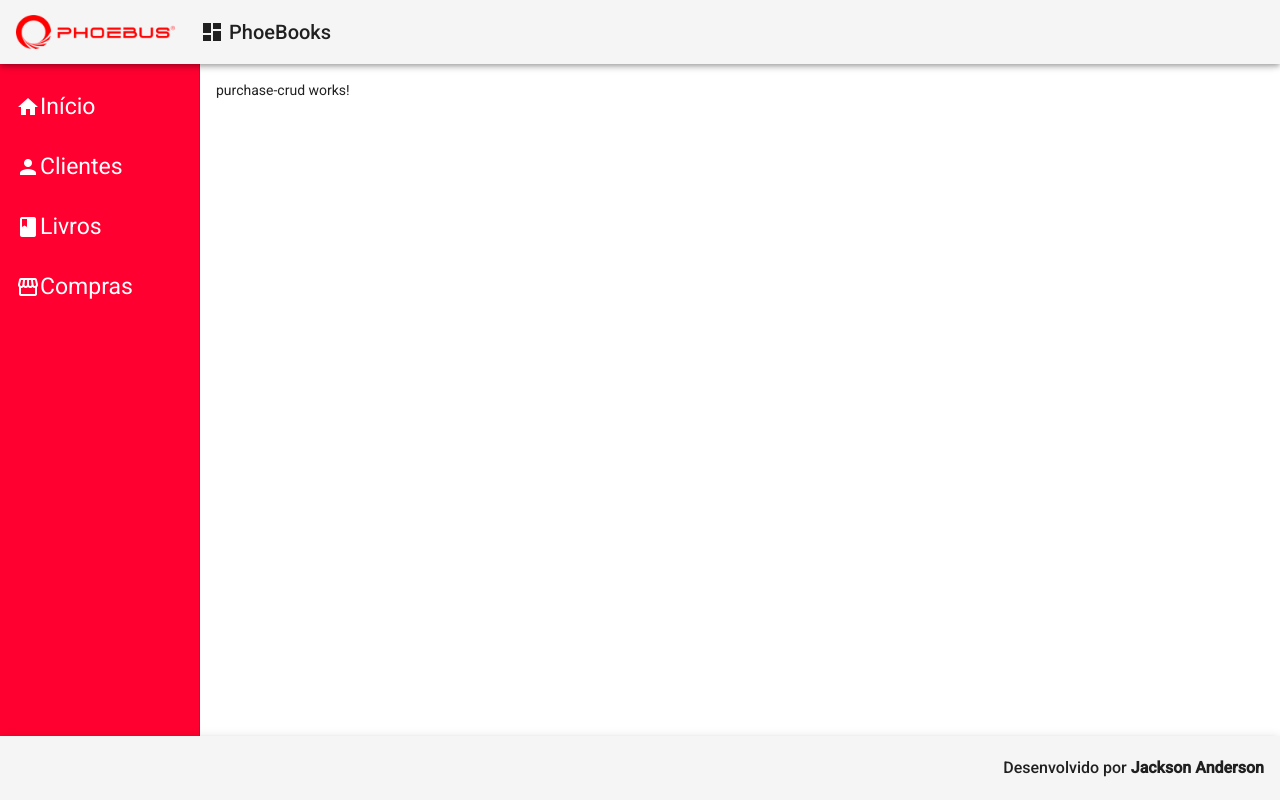
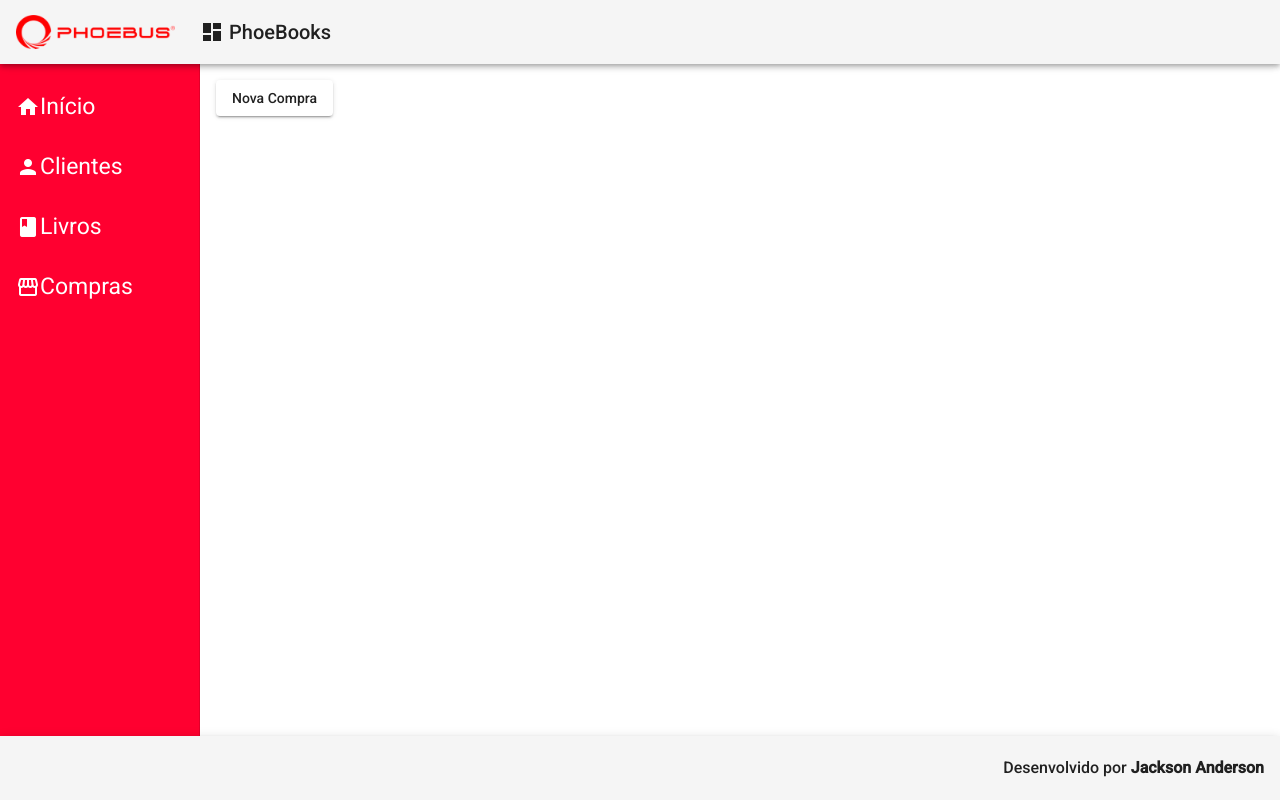
Before and after one commit to ayty-org/bookstore-front, an Angular app: page /purchases in a window 1280 px wide. Built offline with nearby package versions, Linux system fonts and the light colour scheme.

Commit message:
all models created

```diff
--- a/src/app/app.module.ts
+++ b/src/app/app.module.ts
@@ -20,6 +20,8 @@ import { PurchaseCrudComponent } from './views/purchase-crud/purchase-crud.compo
 import { ClientCreateComponent } from './components/clients/client-create/client-create.component';
 import { BookCreateComponent } from './components/books/book-create/book-create.component';
 import { PurchaseCreateComponent } from './components/purchases/purchase-create/purchase-create.component';
+import { MatButtonModule } from '@angular/material/button';
+
 
 
 
@@ -44,7 +46,8 @@ import { PurchaseCreateComponent } from './components/purchases/purchase-create/
     MatSidenavModule,
     MatListModule,
     MatCardModule,
-    MatToolbarModule
+    MatToolbarModule,
+    MatButtonModule
   ],
   providers: [],
   bootstrap: [AppComponent]
--- /dev/null
+++ b/src/app/components/books/category.model.ts
@@ -0,0 +1,4 @@
+export interface Category {
+    id: number,
+    name: string
+}
--- a/src/app/views/book-crud/book-crud.component.html
+++ b/src/app/views/book-crud/book-crud.component.html
@@ -1 +1,3 @@
-<p>book-crud works!</p>
+<button mat-raised-button (click)="navigateToBookCreate()">
+    Novo Livro
+</button>
--- a/src/app/views/book-crud/book-crud.component.ts
+++ b/src/app/views/book-crud/book-crud.component.ts
@@ -1,4 +1,5 @@
 import { Component, OnInit } from '@angular/core';
+import { Router } from '@angular/router';
 
 @Component({
   selector: 'app-book-crud',
@@ -7,9 +8,14 @@ import { Component, OnInit } from '@angular/core';
 })
 export class BookCrudComponent implements OnInit {
 
-  constructor() { }
+  constructor(private router: Router) { }
 
   ngOnInit(): void {
   }
 
+  navigateToBookCreate(): void {
+    this.router.navigateByUrl("/books/create")
+
+  }
+
 }
--- a/src/app/views/client-crud/client-crud.component.html
+++ b/src/app/views/client-crud/client-crud.component.html
@@ -1 +1,3 @@
-<p>client-crud works!</p>
+<button mat-raised-button (click)="navigateToClientCreate()">
+    Novo Cliente
+</button>
--- a/src/app/views/client-crud/client-crud.component.ts
+++ b/src/app/views/client-crud/client-crud.component.ts
@@ -1,4 +1,5 @@
 import { Component, OnInit } from '@angular/core';
+import { Router } from '@angular/router'
 
 @Component({
   selector: 'app-client-crud',
@@ -7,9 +8,15 @@ import { Component, OnInit } from '@angular/core';
 })
 export class ClientCrudComponent implements OnInit {
 
-  constructor() { }
+  constructor(private router: Router) { }
 
   ngOnInit(): void {
   }
 
+
+  navigateToClientCreate(): void{
+    this.router.navigateByUrl("/clients/create")
+
+  }
+
 }
--- a/src/app/views/purchase-crud/purchase-crud.component.html
+++ b/src/app/views/purchase-crud/purchase-crud.component.html
@@ -1 +1,3 @@
-<p>purchase-crud works!</p>
+<button mat-raised-button (click)="navigateToPurchaseCreate()">
+    Nova Compra
+</button>
--- a/src/app/views/purchase-crud/purchase-crud.component.ts
+++ b/src/app/views/purchase-crud/purchase-crud.component.ts
@@ -1,4 +1,5 @@
 import { Component, OnInit } from '@angular/core';
+import { Router } from '@angular/router';
 
 @Component({
   selector: 'app-purchase-crud',
@@ -7,9 +8,13 @@ import { Component, OnInit } from '@angular/core';
 })
 export class PurchaseCrudComponent implements OnInit {
 
-  constructor() { }
+  constructor(private router: Router) { }
 
   ngOnInit(): void {
   }
 
+  navigateToPurchaseCreate(): void{
+    this.router.navigateByUrl("/purchases/create")
+  }
+
 }
```
Also changed, not shown: src/app/components/books/book.model.ts (added, +13 -0 lines), src/app/components/clients/client.model.ts (added, +8 -0 lines), src/app/components/purchases/purchase.model.ts (added, +11 -0 lines).
